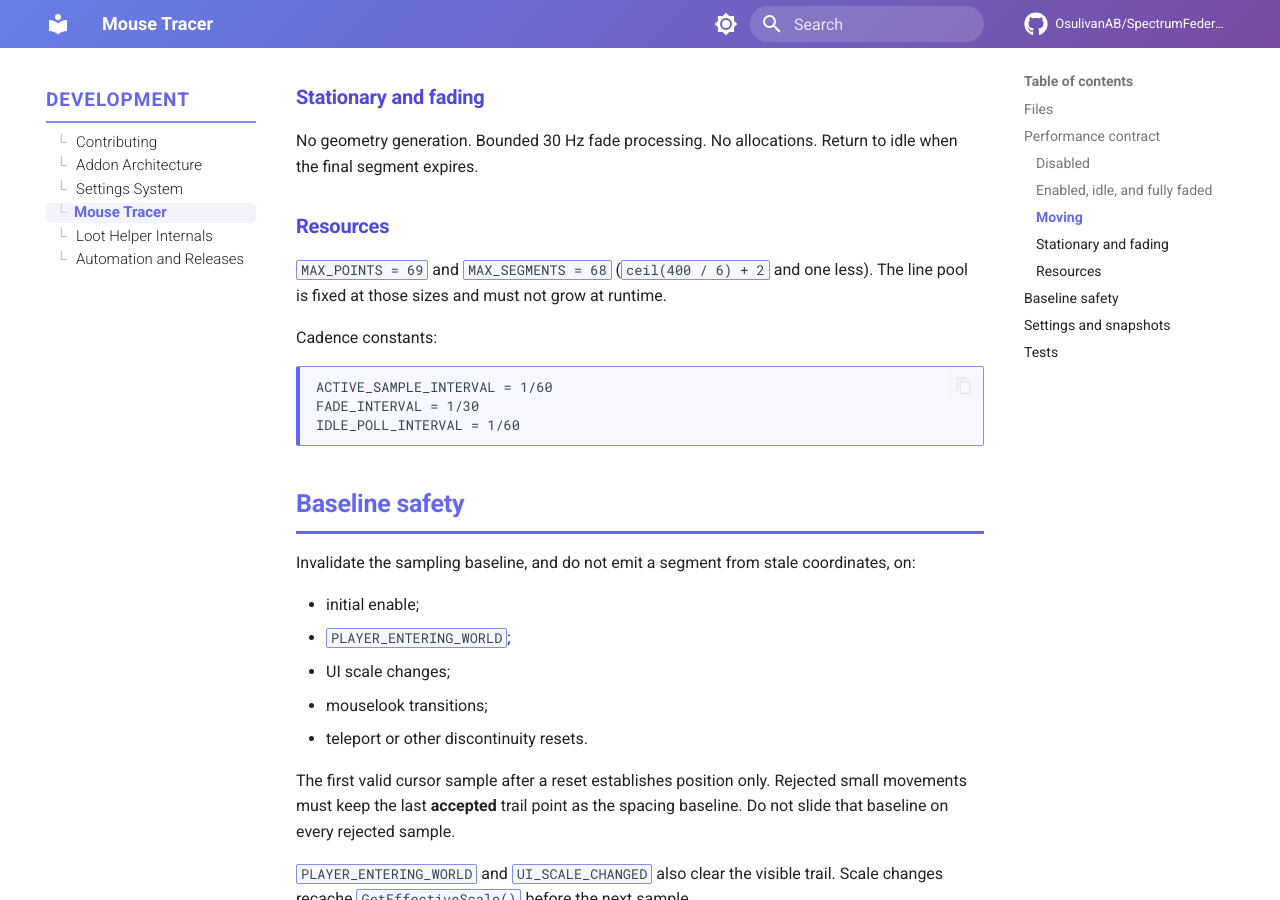
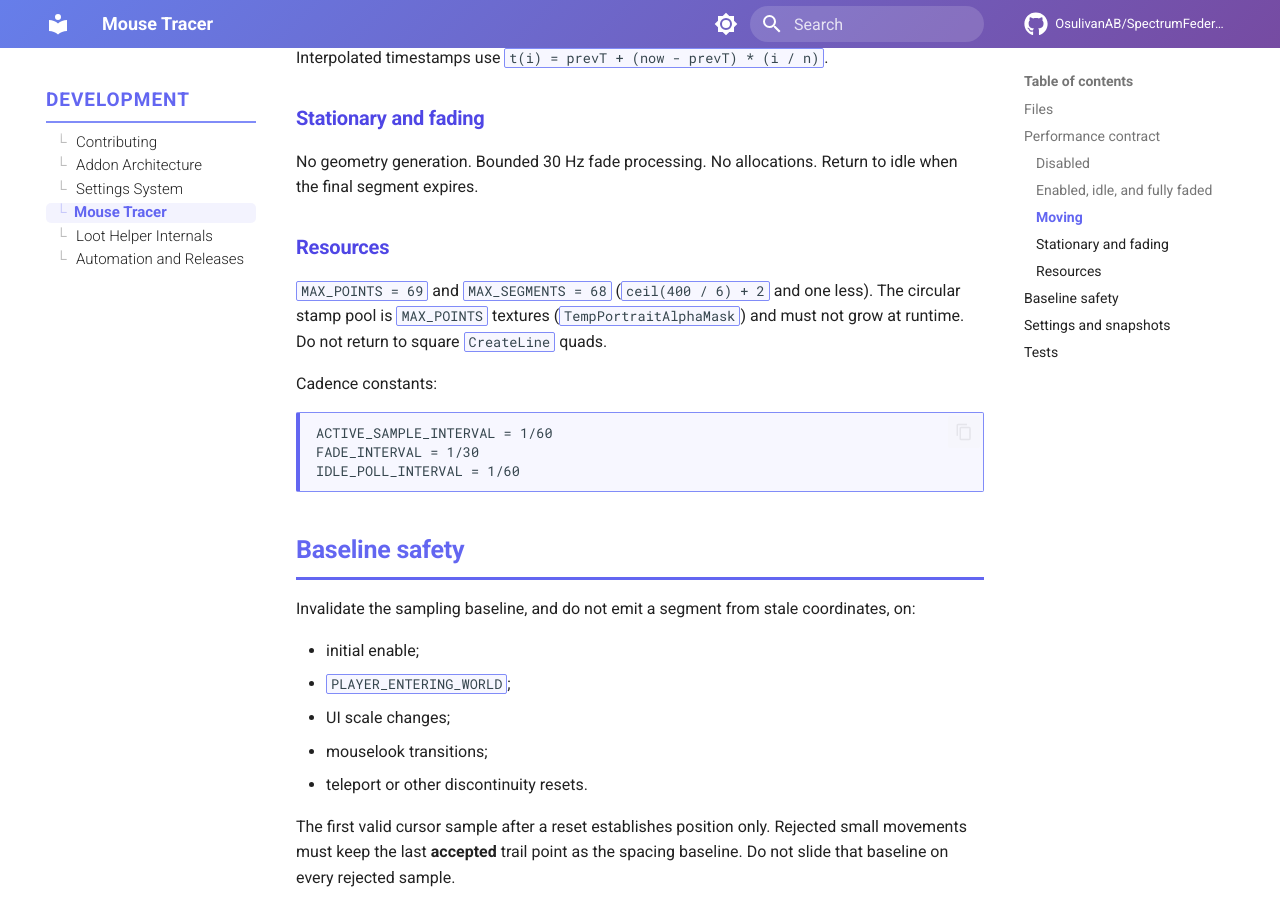
Before and after one commit to OsulivanAB/SpectrumFederation, an MkDocs documentation site: the page built from docs/development/mouse-tracer.md, in a window 1280 px wide and 900 px high, scrolled down 1664 px. Built offline with MkDocs 1.6.1 and Material for MkDocs 9.7.7, drawn with Linux system fonts in a browser that asks for light colours; comment, search, counter and statistics services are not loaded; some of the changed text lies outside the part shown.

Commit message:
Draw Mouse Tracer stamps as circles instead of square lines.
Replace CreateLine quads with a fixed pool of circular textures at each
trail point so the brush is round. Keep the existing sample/fade cadence
and pool bounds.

Co-authored-by: Anthony <OsulivanAB@users.noreply.github.com>

```diff
--- a/docs/development/mouse-tracer.md
+++ b/docs/development/mouse-tracer.md
@@ -8,7 +8,7 @@ Mouse Tracer is an optional per-character cursor trail. User-facing control desc
 | --- | --- |
 | `modules/MouseTracer/Constants.lua` | Spacing, cadence, pool bounds, slider ranges, and setting keys. |
 | `modules/MouseTracer/TrailEngine.lua` | Pure sampling, interpolation, ring buffer, fade/trim, and HSV color. No frames. |
-| `modules/MouseTracer/MouseTracer.lua` | Host frame, line pool, cached settings, snapshot debounce, copy helpers, and event resets. |
+| `modules/MouseTracer/MouseTracer.lua` | Host frame, circular stamp pool, cached settings, snapshot debounce, copy helpers, and event resets. |
 | `modules/UI/Settings/Pages/NicheFeatures.lua` | Gameplay category plus the UI Enhancements page. |
 | `modules/Settings/Schema.lua` | `CHARACTER_DEFAULTS.mouseTracer` and account-wide `mouseTracerCopies`. |
 
@@ -47,7 +47,7 @@ No geometry generation. Bounded 30 Hz fade processing. No allocations. Return to
 
 ### Resources
 
-`MAX_POINTS = 69` and `MAX_SEGMENTS = 68` (`ceil(400 / 6) + 2` and one less). The line pool is fixed at those sizes and must not grow at runtime.
+`MAX_POINTS = 69` and `MAX_SEGMENTS = 68` (`ceil(400 / 6) + 2` and one less). The circular stamp pool is `MAX_POINTS` textures (`TempPortraitAlphaMask`) and must not grow at runtime. Do not return to square `CreateLine` quads.
 
 Cadence constants:
 
```
Also changed, not shown: docs/settings-ui.md (+1 -1 lines), 4 other files.
